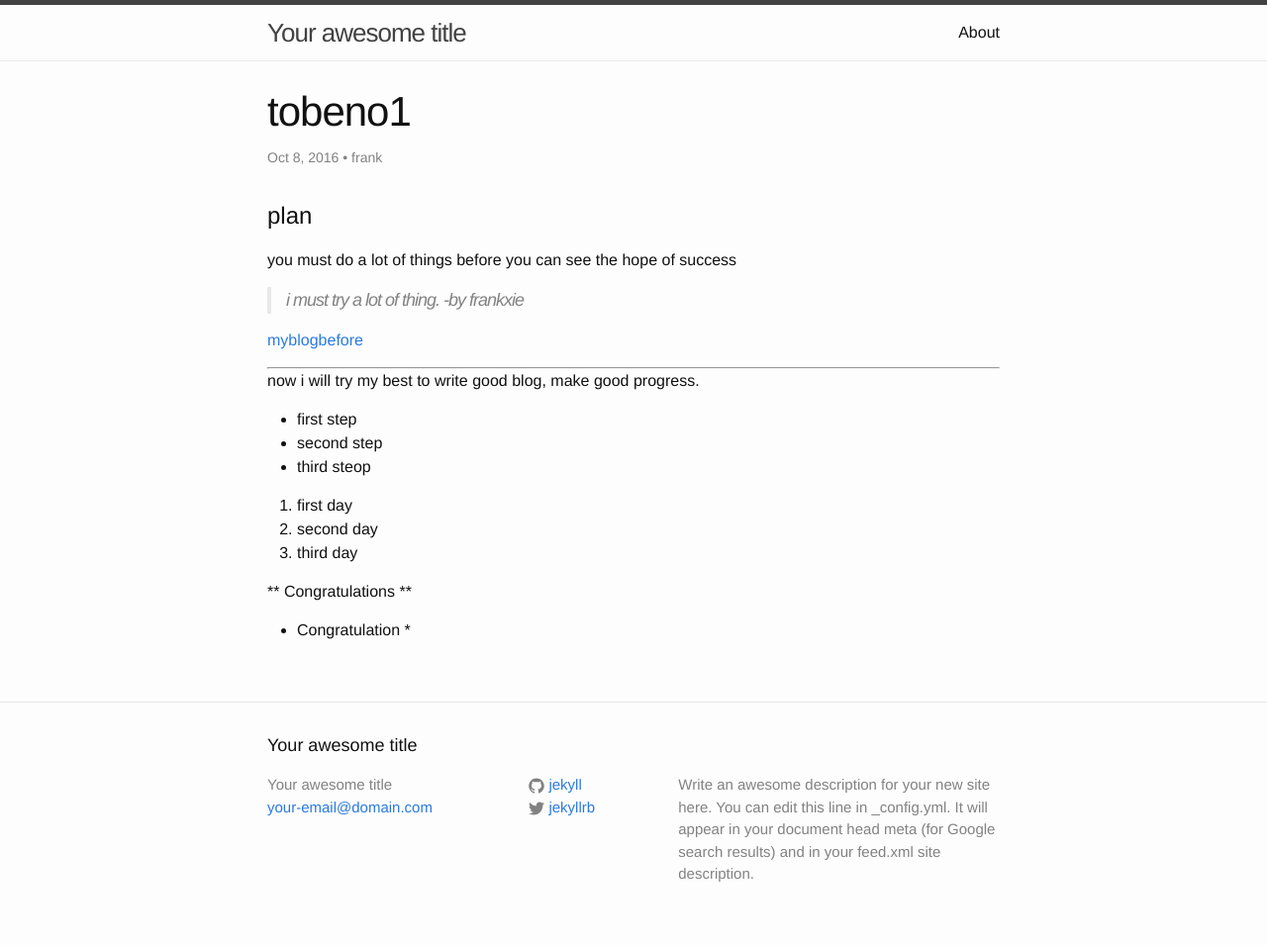
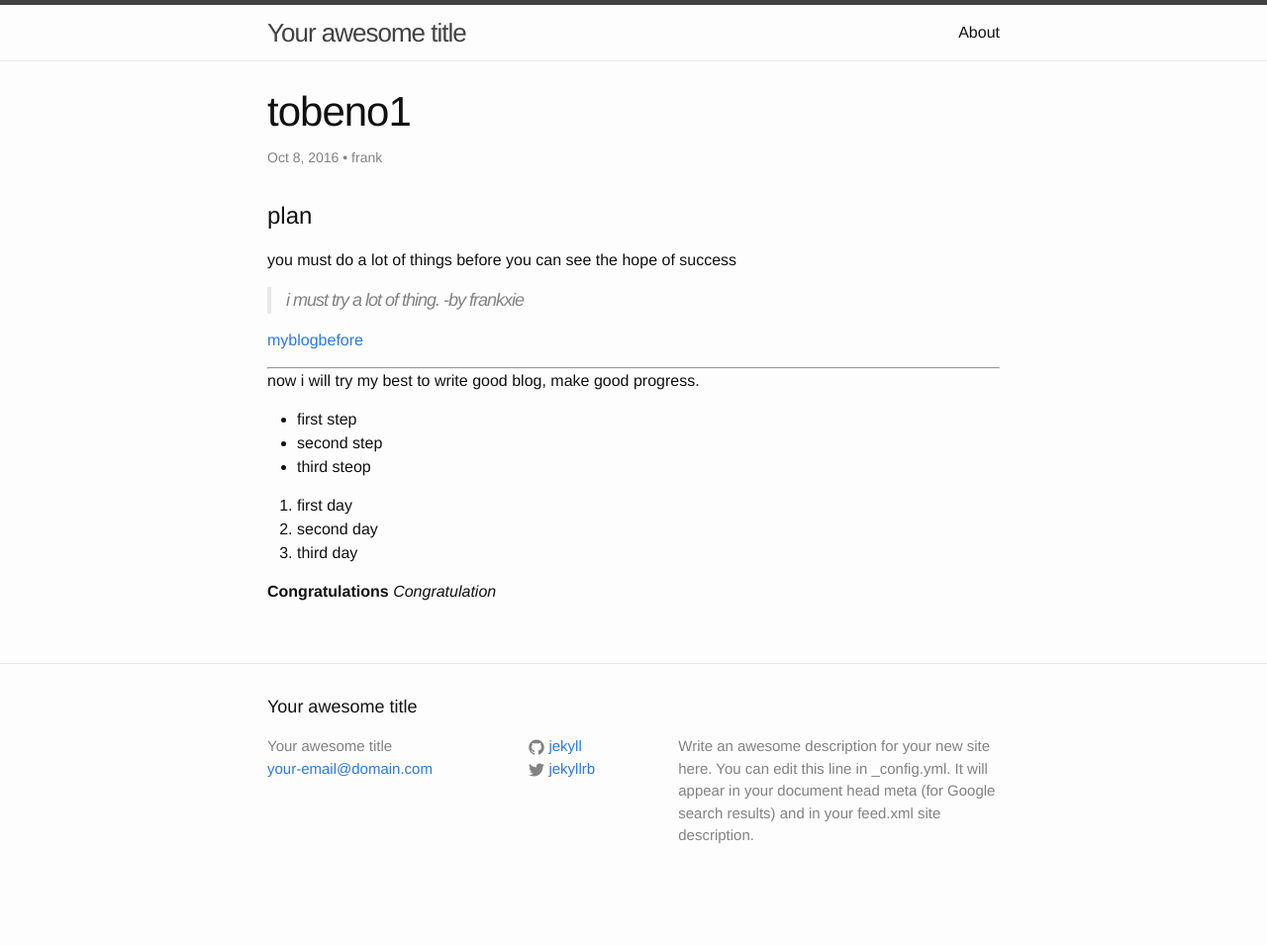
Before and after one commit to frankxieke/frankxieke.github.io, a Jekyll site: the page built from _posts/2016-10-08-firstdayblog_tobeno1.md, in a window 1280 px wide. Shown: the whole page at 99% size. Built offline with Jekyll 4.4.1, drawn with Linux system fonts in a browser that asks for light colours; after the commit the page ends 916 px from its top, so only the background shows below that; some of the changed lines change nothing that is shown.

Commit message:
modify the format of cuti xieti

```diff
--- a/_posts/2016-10-08-firstdayblog_tobeno1.md
+++ b/_posts/2016-10-08-firstdayblog_tobeno1.md
@@ -12,7 +12,7 @@ you must do a lot of things before you can see the hope of success
 
 > i must try a lot of thing. -by frankxie
 
-[myblogbefore](1999-----2007.blog.163.com)
+[myblogbefore](http://baidu.com)
 
 ***
 now i will try my best to write good blog, make good progress.
@@ -25,5 +25,5 @@ now i will try my best to write good blog, make good progress.
 2. second day
 3. third day
 
-** Congratulations **
-* Congratulation *
+**Congratulations**
+*Congratulation*
```
